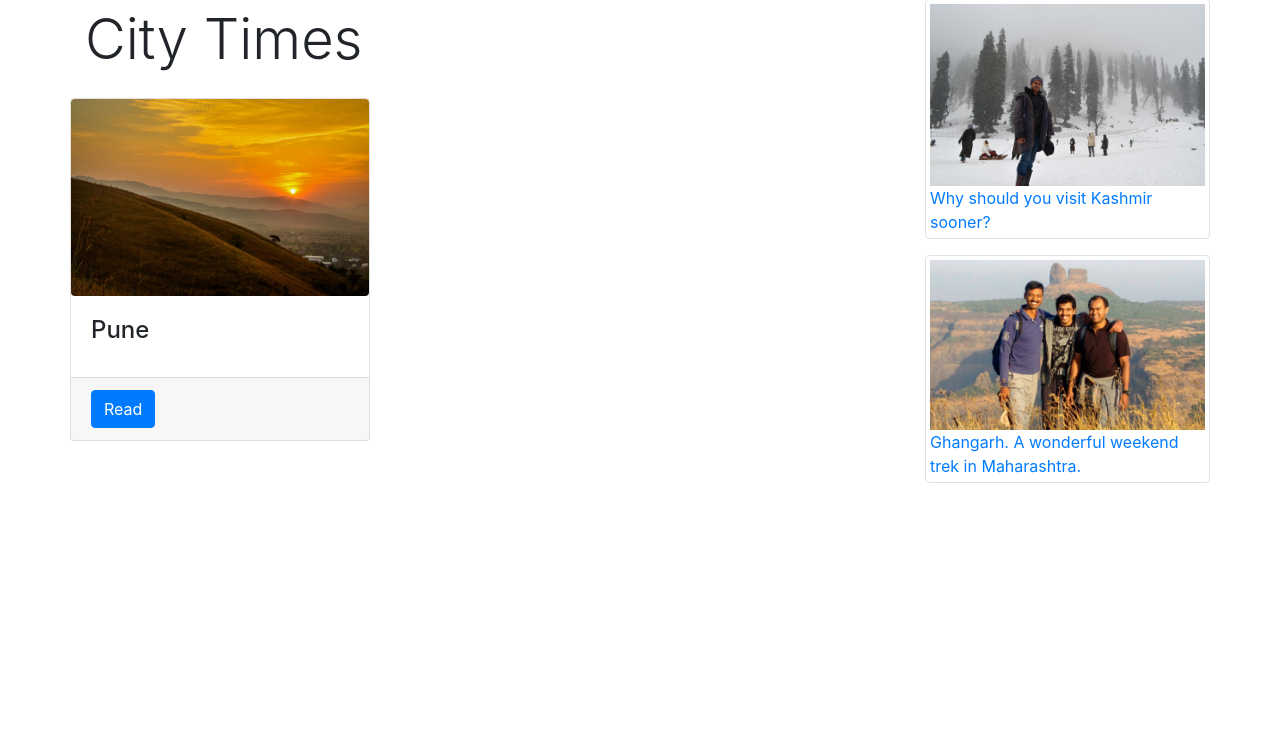
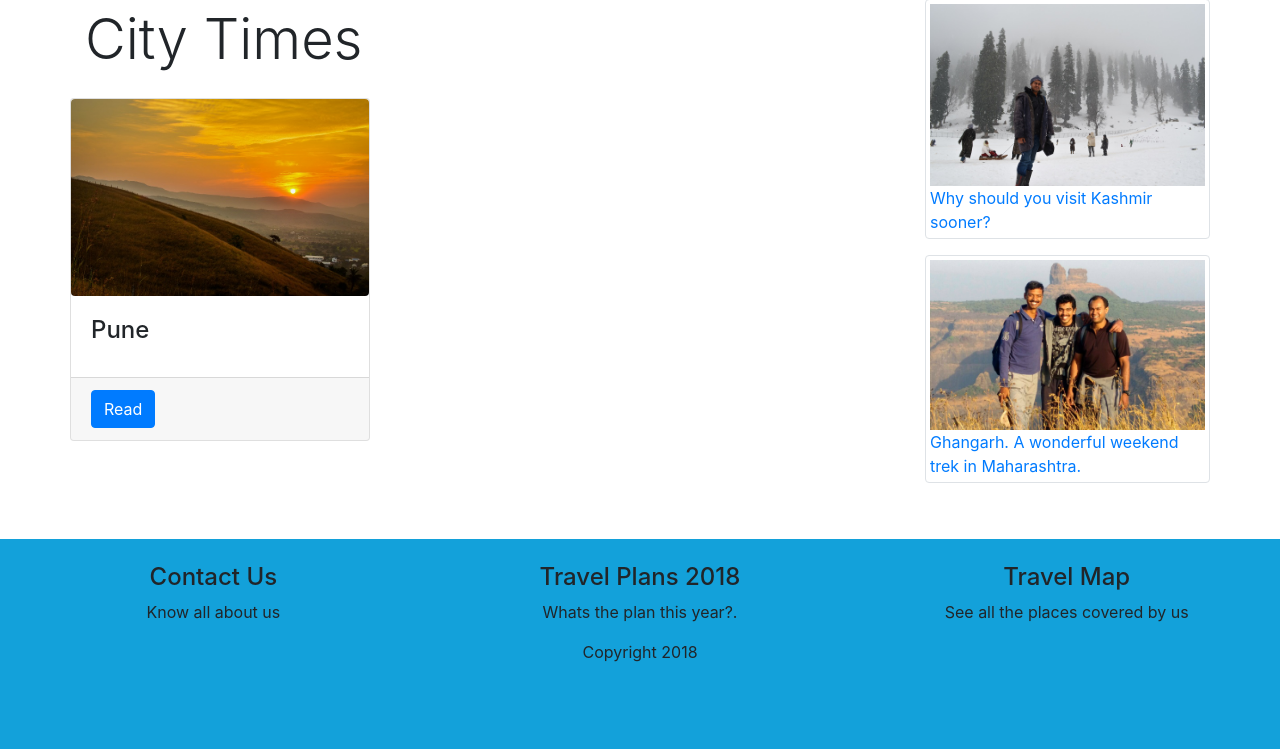
Before and after one commit to arindam31/Django_TravelBlog, a Django app: page / in a window 1280 px wide. Shown: the part 1350-2099 px from the top of the page. Before the commit the page ends 1833 px from the top, so only its background shows below. Run offline with Django 3.2, Linux system fonts and the light colour scheme; data comes from the database, SQL or seed files in the repository; parts of the project's set-up code (start-up, migrations or seed data) failed here and were passed over; some libraries are stand-ins or nearby versions.

Commit message:
Footer elements  added

```diff
--- a/blog/templates/blog/new_blog_base.html
+++ b/blog/templates/blog/new_blog_base.html
@@ -55,6 +55,33 @@
 	{% block content %}
 	{% endblock %}
 
+	<div id="siteFooter" style="height: 210px;background-color: #13A1DA" class="graduating_blue">
+        <div class="container-fluid mt-5">
+	        <div class="row">
+	            <br>
+	              <div class="col-md col-xl text-center">
+	                  <br>
+	                  <h4>Contact Us</h4>
+	                  <p>Know all about us</p>
+	              </div>
+	              <div class="col-md col-xl text-center">
+	                  <br>
+	                  <h4>Travel Plans 2018</h4>
+	                  <p>Whats the plan this year?.</p>
+	              </div>
+	              <div class="col-md col-xl text-center">
+	                  <br>
+	                  <h4>Travel Map</h4>
+	                  <p>See all the places covered by us</p>
+	              </div>
+	        </div>
+	        <p class="text-center">
+	            	Copyright 2018
+	        </p>
+
+	    </div>
+	</div>
+
 
 <script src="https://ajax.googleapis.com/ajax/libs/jquery/2.1.3/jquery.min.js"></script>
 <script src="https://maxcdn.bootstrapcdn.com/bootstrap/4.0.0/js/bootstrap.min.js"></script>
```
